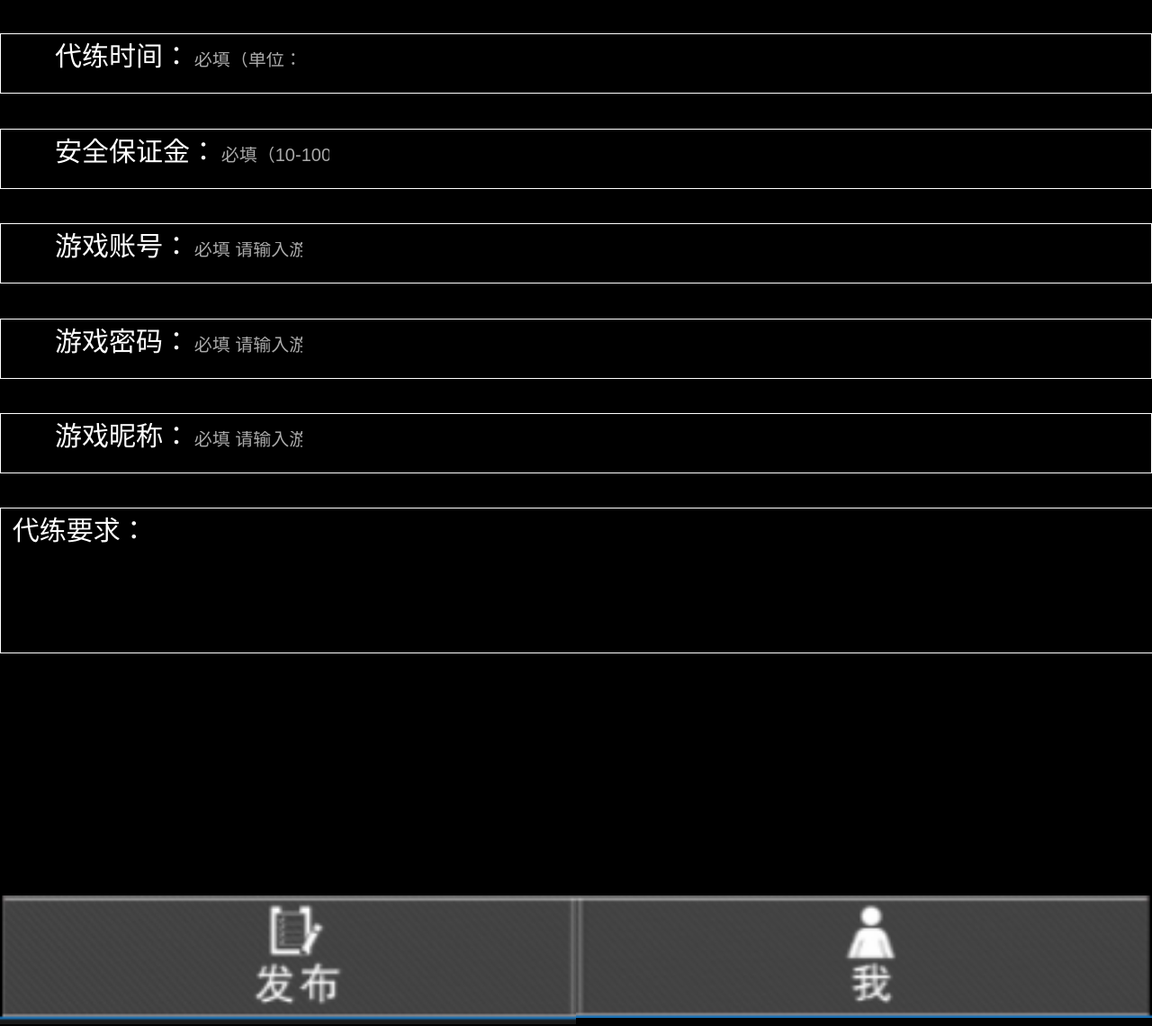
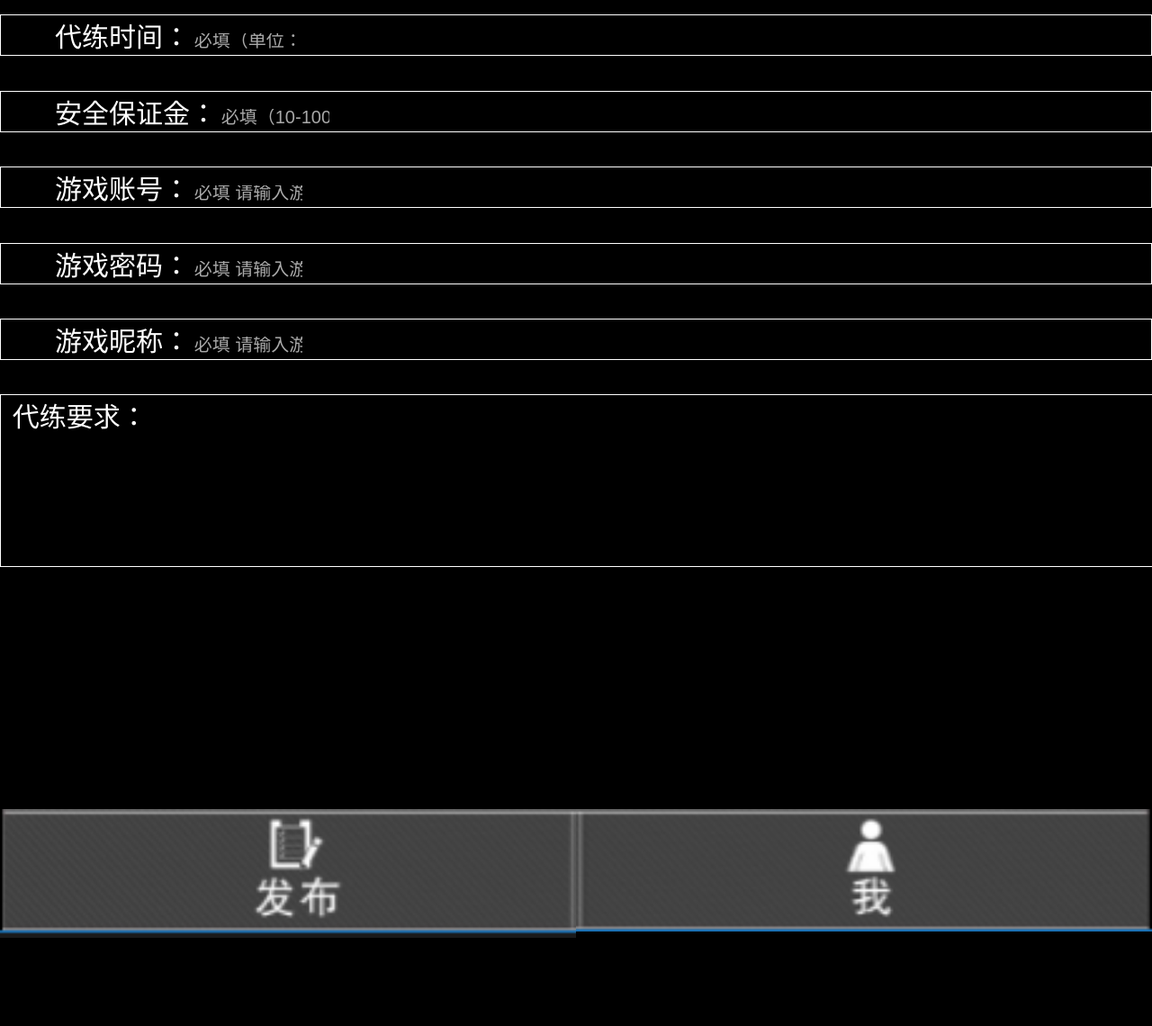
Before and after one commit to 181676277956/181676277956.github.io, a plain HTML site: page 221.html in a window 1280 px wide. Shown: the part 702-1842 px from the top of the page at 90% size. After the commit the page ends 1746 px from the top, so only its background shows below. Drawn offline with nearby package versions, Linux system fonts and the light colour scheme.

Commit message:
Update 221.html

```diff
--- a/221.html
+++ b/221.html
@@ -54,7 +54,7 @@
 		margin-top: 3%;
 	}
 	.yikuai,.erkuai{
-	        height:5%;
+	        height:6%;
 	}
 	.yikuai p{
 		font-size: 30px;
@@ -66,10 +66,7 @@
 		font-size:30px;
 		right:0;
 	}
-	.erkuai{
-	        height:65px;
-		padding:0;
-	}
+
 
 	.erkuai p{
                 display:inline;
@@ -88,7 +85,7 @@
 
 	.yaoqiu{
 		width:100%;
-		height:160px;
+		height:190px;
 	}
 	.yaoqiu p{
 		margin-top: 0;
```
